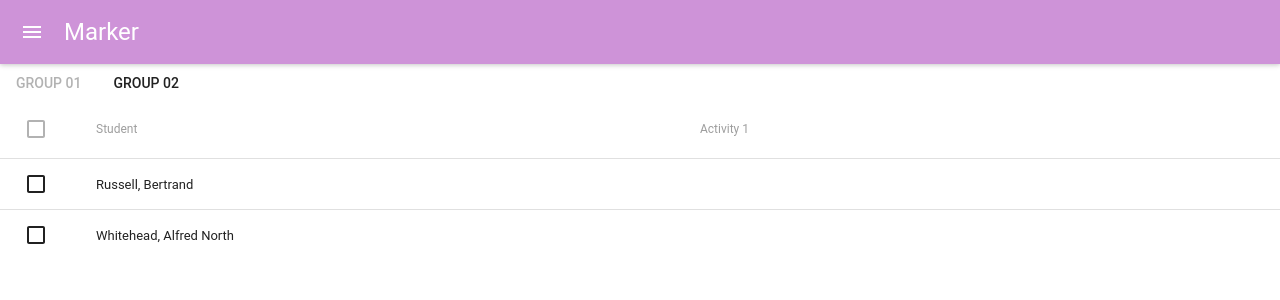
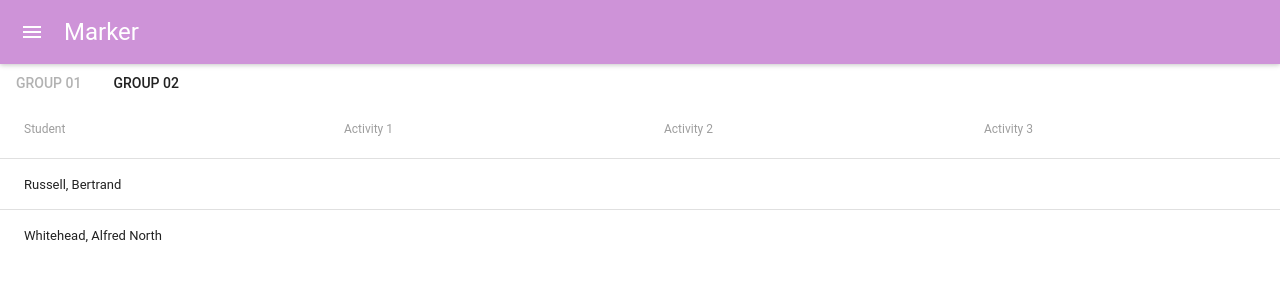
Before and after one commit to aadroher/mark_book, a React (Create React App) app: page / in a window 1280 px wide. Shown: the top 300 px of the page. Built offline with nearby package versions, Linux system fonts and the light colour scheme; the HTML template or start-up script is replaced by a standard one.

Commit message:
Removes selectable and makes sure all activities show up.

```diff
--- a/src/components/MarkTable.jsx
+++ b/src/components/MarkTable.jsx
@@ -9,10 +9,14 @@ import {
 } from 'material-ui/Table'
 
 const tableHeader = header =>
-  <TableHeader>
+  <TableHeader
+    displaySelectAll={false}
+    adjustForCheckbox={false}>
     <TableRow>
       {header.map(cell =>
-        <TableHeaderColumn key={cell.key}>
+        <TableHeaderColumn
+          key={cell.key}
+        >
           {cell.value}
         </TableHeaderColumn>
       )}
@@ -20,7 +24,8 @@ const tableHeader = header =>
   </TableHeader>
 
 const tableBody = rows =>
-  <TableBody>
+  <TableBody
+    displayRowCheckbox={false}>
     {rows
       .map((row, i) =>
         <TableRow key={i}>
@@ -36,11 +41,15 @@ const tableBody = rows =>
     }
   </TableBody>
 
+
+
 const MarkTable = props => {
   const header = props.header
   const rows = props.rows
   return (
-    <Table>
+    <Table
+      selectable={false}
+    >
       {tableHeader(header)}
       {tableBody(rows)}
     </Table>
--- a/src/containers/GroupMarkTable.js
+++ b/src/containers/GroupMarkTable.js
@@ -1,21 +1,26 @@
 import {connect} from 'react-redux'
 import MarkTable from '../components/MarkTable'
 
-const getHeader = (resources, groupId) =>
-  [
+const getHeader = (resources, groupId) => {
+  const activities = resources.activities
+    .filter(activity =>
+      activity.group_id === groupId
+    )
+    .map(activity => ({
+      key: activity.id,
+      value: activity.name
+    }))
+
+  console.log(activities)
+
+  return [
     {
       key: 0,
       value: 'Student'
     },
-    ...resources.activities
-      .filter(activity =>
-        activity.id === groupId
-      )
-      .map(activity => ({
-        key: activity.id,
-        value: activity.name
-      }))
+    ...activities
   ]
+}
 
 const getStudentCell = student => ({
   key: student.id,
@@ -41,7 +46,7 @@ const getRows = (resources, groupId) =>
 
       const activities = resources.activities
         .filter(activity =>
-          activity.id === groupId
+          activity.group_id === groupId
         )
         .map(getAssessmentCell)
 
```
Lines whose indentation alone changed are shown as unchanged.
